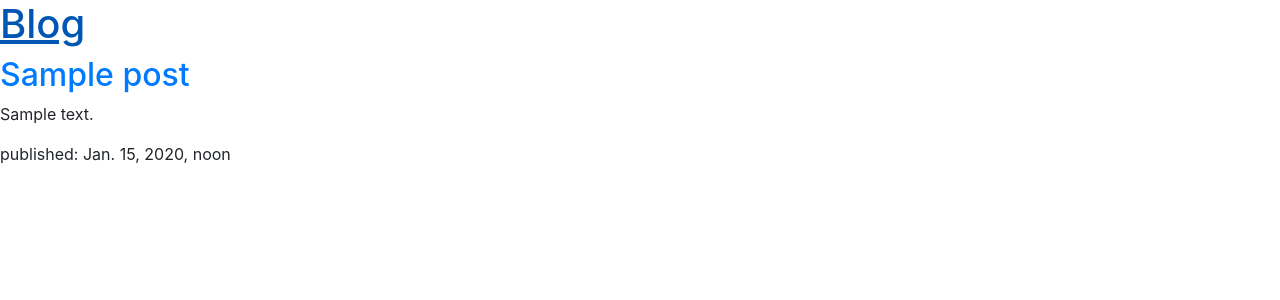
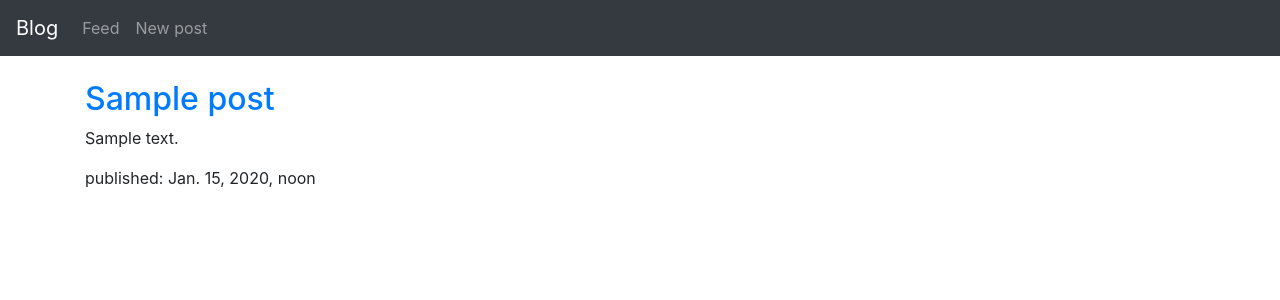
Before and after one commit to kpi-web-guild/django-girls-blog-slsh1o, a Django app: page / in a window 1280 px wide. Shown: the top 300 px of the page. Run offline with Django 3.2, Linux system fonts and the light colour scheme; tables that the repository leaves empty hold one stand-in row (Sample ...); some libraries are stand-ins or nearby versions.

Commit message:
Add navbar to base.html

```diff
--- a/templates/base.html
+++ b/templates/base.html
@@ -10,12 +10,12 @@
 
     <title>slsh Blog {% block title %}{% endblock %}</title>
   </head>
-  <div>
-    <h1><a href="/">Blog</a></h1>
-  </div>
   <body>
-  {% block content %}
-  {% endblock content %}
+    {% include "components/navbar.html" %}
+    <div class="container">
+      {% block content %}
+      {% endblock content %}
+    </div>
 
     <!-- Optional JavaScript -->
     <!-- jQuery first, then Popper.js, then Bootstrap JS -->
```
